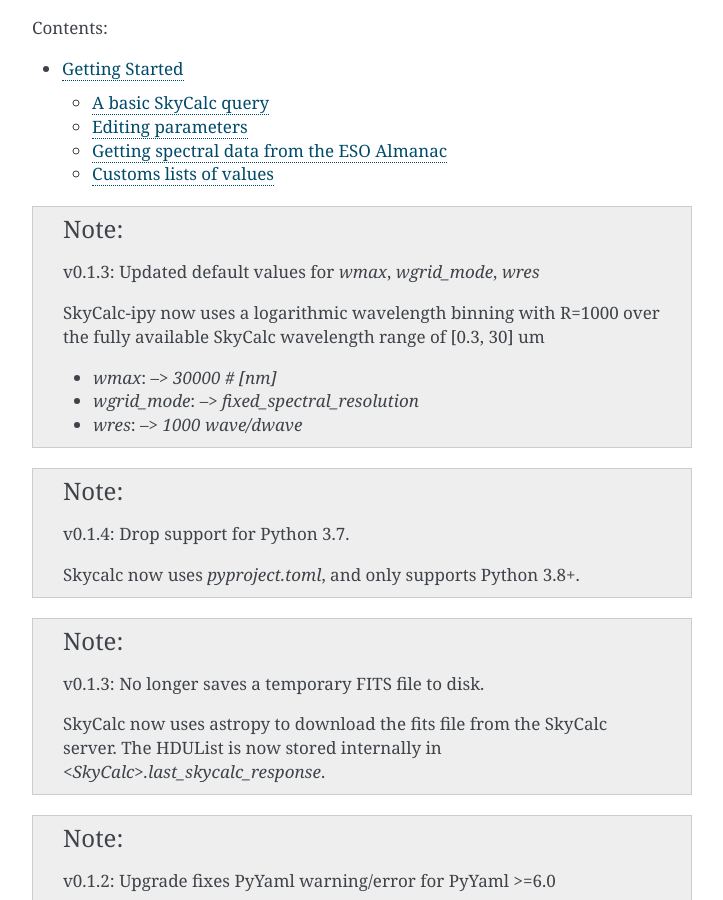
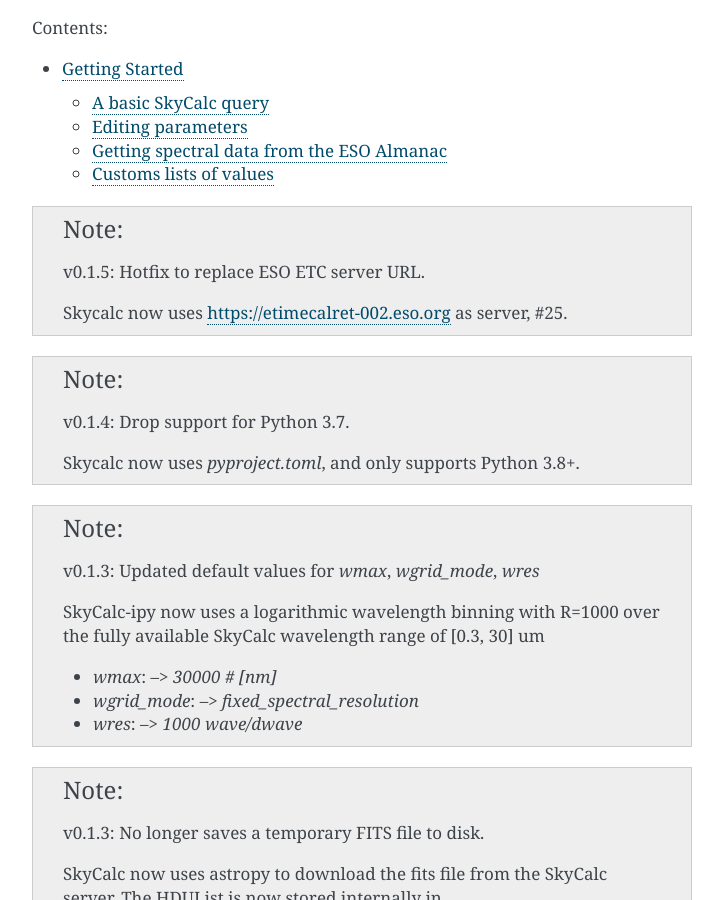
Before and after one commit to AstarVienna/skycalc_ipy, a Sphinx documentation site: the page built from docs/source/index.rst, in a window 1280 px wide and 900 px high, scrolled down 578 px. Shown: the whole window, without its empty margins (388-1111 px from the left). Built offline with Sphinx 7.4.7, drawn with Linux system fonts in a browser that asks for light colours; pages that are not in the unit, such as notebooks, are missing from menus.

```diff
--- a/docs/source/index.rst
+++ b/docs/source/index.rst
@@ -34,6 +34,14 @@ on the ESO SkyCalc server. For references to SkyCalc see `ESO SkyCalc`_,
    GettingStarted
    Reference API <reference/skycalc_ipy>
 
+.. note:: v0.1.5: Hotfix to replace ESO ETC server URL.
+
+    Skycalc now uses https://etimecalret-002.eso.org as server, #25.
+
+.. note:: v0.1.4: Drop support for Python 3.7.
+
+    Skycalc now uses `pyproject.toml`, and only supports Python 3.8+.
+
 .. note:: v0.1.3: Updated default values for `wmax`, `wgrid_mode`, `wres`
 
     SkyCalc-ipy now uses a logarithmic wavelength binning with R=1000 over the
--- a/pyproject.toml
+++ b/pyproject.toml
@@ -1,6 +1,6 @@
 [project]
 name = "skycalc_ipy"
-version = "0.1.5-alpha"
+version = "0.1.5"
 # When updating the version, also
 # - update the date in anisocado/version.py
 # - update the release notese in docs/source/index.rst
--- a/skycalc_ipy/version.py
+++ b/skycalc_ipy/version.py
@@ -1,4 +1,4 @@
 from importlib import metadata
 
 version = metadata.version(__package__)
-date = '2023-07-10 10:00:00 GMT'
+date = '2023-10-13 10:00:00 GMT'
```
Also changed, not shown: other parts of docs/source/index.rst (+0 -4 lines).
